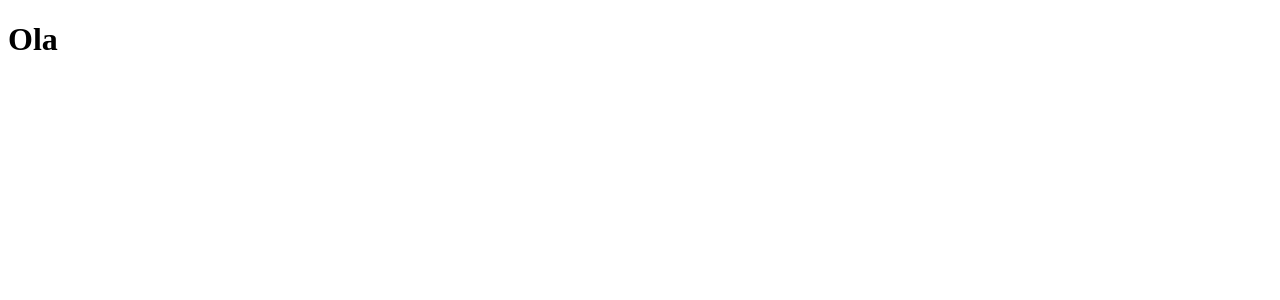
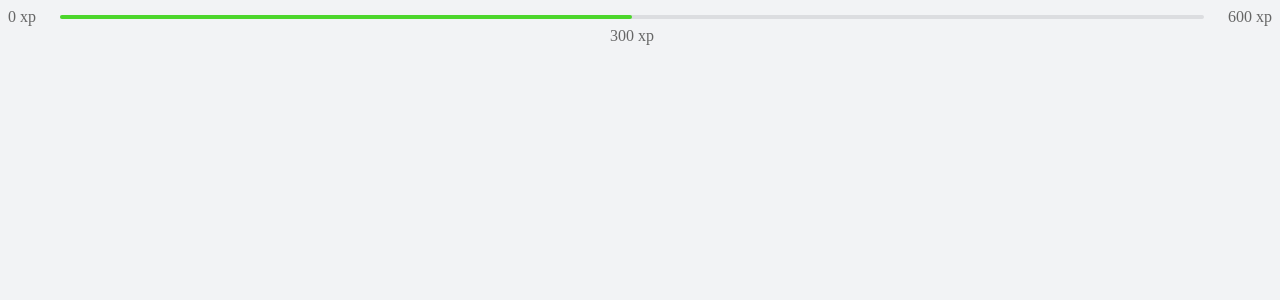
Before and after one commit to camiladev/nlw-4-moveit-1.0, a Next.js app: page / in a window 1280 px wide. Shown: the top 300 px of the page. Built offline with nearby package versions, Linux system fonts and the light colour scheme.

Commit message:
Criado componente ExperienceBar - Barra de experiencia

```diff
--- a/src/components/ExperienceBar.tsx
+++ b/src/components/ExperienceBar.tsx
@@ -0,0 +1,19 @@
+import style from '../styles/components/ExperienceBar.module.css'
+
+export function ExperienceBar(){
+    return(
+        <header className={style.experienceBar}>
+            <span>0 xp</span>
+            <div>
+                <div style={{ width: '50%' }} />
+
+                <span
+                    className={style.currentExperience}
+                    style={{ left: '50%' }}>
+                        300 xp
+                </span>
+            </div>
+            <span>600 xp</span>
+        </header>
+    )
+}
--- a/src/pages/_app.tsx
+++ b/src/pages/_app.tsx
@@ -1,3 +1,5 @@
+import '../styles/global.css'
+
 function MyApp({ Component, pageProps }) {
   return <Component {...pageProps} />
 }
--- a/src/pages/index.tsx
+++ b/src/pages/index.tsx
@@ -1,6 +1,19 @@
+import { ExperienceBar } from "../components/ExperienceBar";
+
 
 export default function Home() {
   return (
-    <h1>Ola</h1>
+    <div>
+      <ExperienceBar />
+
+      <section>
+        <div>
+          {/* profile */}
+        </div>
+        <div>
+
+        </div>
+      </section>
+    </div>
   )
 }
--- a/src/styles/components/ExperienceBar.module.css
+++ b/src/styles/components/ExperienceBar.module.css
@@ -0,0 +1,29 @@
+.experienceBar {
+    display: flex;
+    align-items: center;
+}
+
+.experienceBar span{
+    font-size: 1rem;
+}
+
+.experienceBar > div{
+    flex: 1;
+    height: 4px;
+    border-radius: 4px;
+    background: var(--gray-line);
+    margin: 0 1.5rem;
+    position: relative;
+}
+
+.experienceBar > div > div{
+    height: 4px;
+    border-radius: 4px;
+    background: var(--green);
+}
+
+span.currentExperience{
+    position: absolute;
+    top: 12px;
+    transform: translateX(-50%);
+}
```
